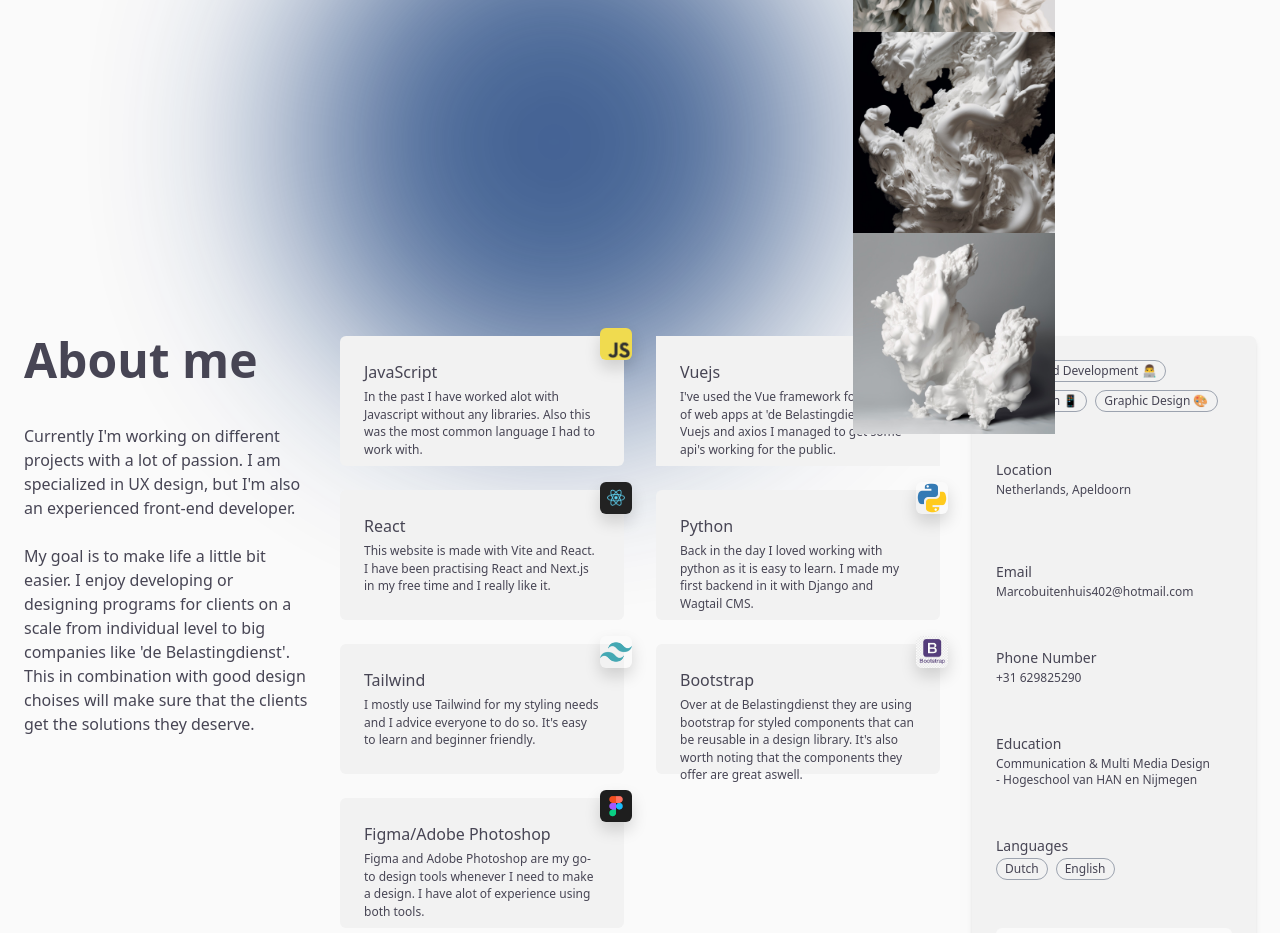
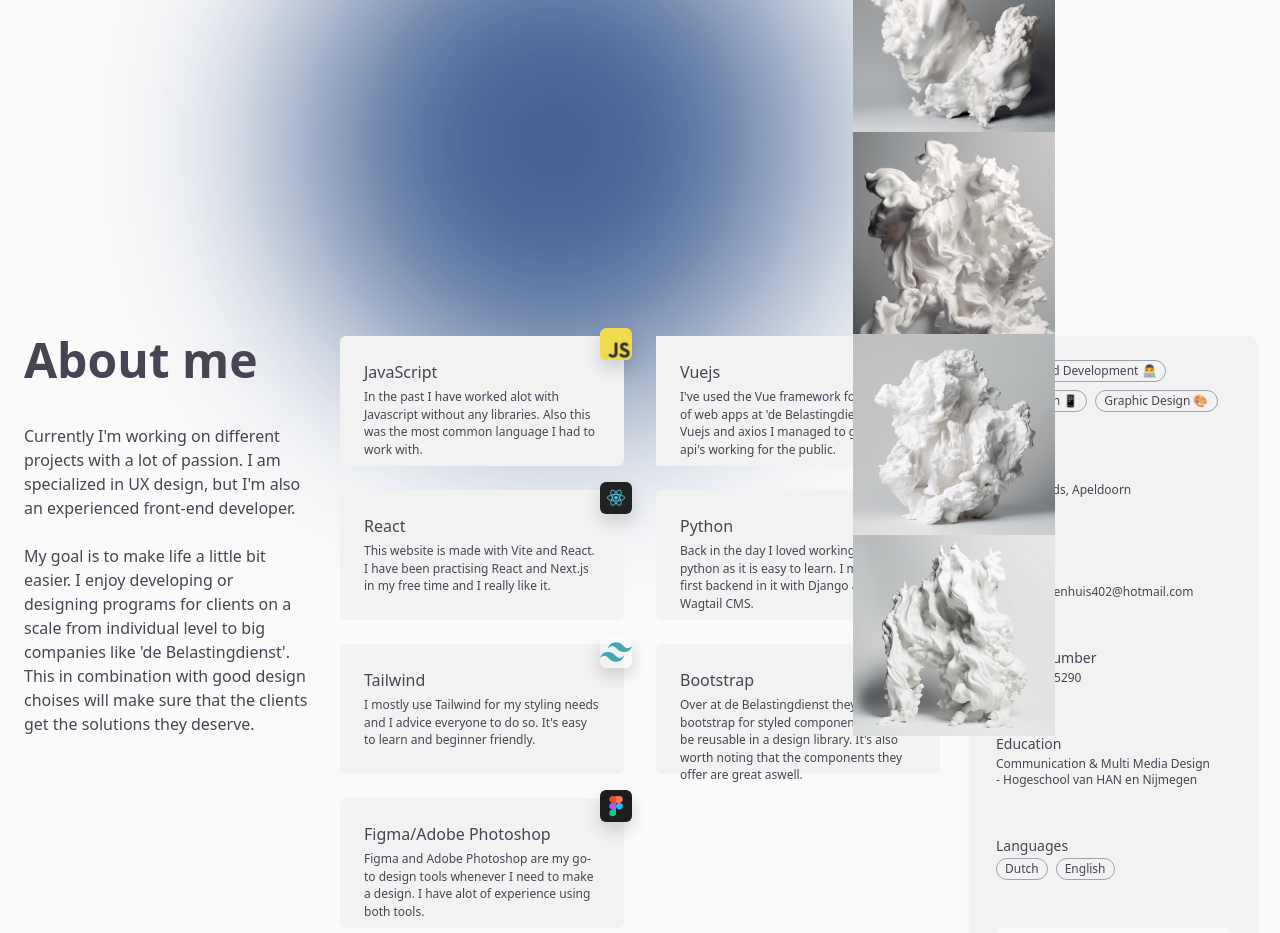
Before and after one commit to Marcob7/cv, a React (Vite) app: page / in a window 1280 px wide. Shown: the part 560-1493 px from the top of the page. Built offline with nearby package versions, Linux system fonts and the light colour scheme.

Commit message:
Update Home.jsx

```diff
--- a/src/components/Home.jsx
+++ b/src/components/Home.jsx
@@ -7,6 +7,9 @@ import deforuma from '../Assets/deforum_a.jpeg';
 import deforumb from '../Assets/deforum_b.jpeg';
 import deforumc from '../Assets/deforum_c.jpeg';
 import deforumd from '../Assets/deforum_d.jpeg';
+import deforum1 from '../Assets/deforum_1.jpeg';
+import deforum2 from '../Assets/deforum_2.jpeg';
+import deforum3 from '../Assets/deforum_3.jpeg';
 const Home = () => {
 
   const[nav, setNav] = useState(false)
@@ -59,6 +62,9 @@ const Home = () => {
                 <img src={deforumb} alt="deforumb" />
                 <img src={deforumc} alt="deforumc" />
                 <img src={deforumd} alt="deforumd" />
+                <img src={deforum1} alt="deforum1" />
+                <img src={deforum2} alt="deforum2" />
+                <img src={deforum3} alt="deforum3" />
                 </div>
 
 
```
